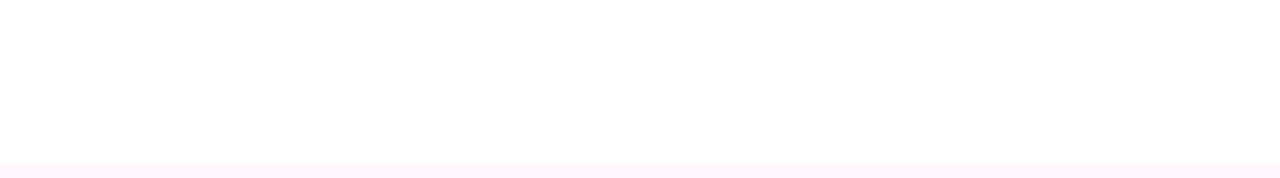
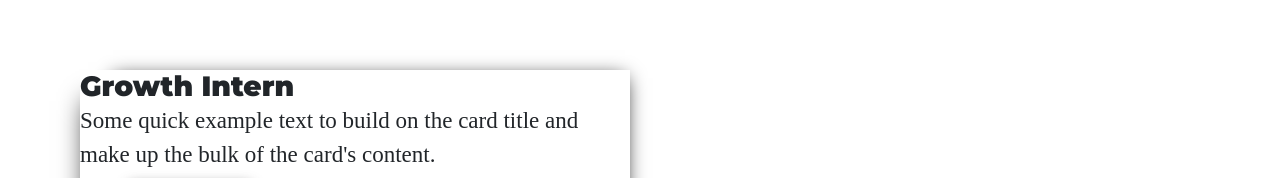
Before and after one commit to kshitijjj/Portfolio, a React (Create React App) app in the folder portfolio/: page / in a window 1280 px wide. Shown: the part 2617-2795 px from the top of the page. Built offline with nearby package versions, Linux system fonts and the light colour scheme.

Commit message:
updated index.js

```diff
--- a/portfolio/src/Components/Experience.jsx
+++ b/portfolio/src/Components/Experience.jsx
@@ -2,10 +2,21 @@ import React from 'react';
 import Cards from "./Cards";
 import AOS from "aos";
 import "aos/dist/aos.css";
+import ExperienceCard from './Experience_Card';
 
 function Experience(props){
-    return (
-        <div className='main3' id="experiences">
+    return(
+        <>
+        <ExperienceCard/>
+        </>
+    );
+    }
+export default Experience;
+
+
+
+
+    /*   {/* div className='main3' id="experiences">
           <div className='exp'>
           <p id='p1' data-aos='fade-down' > My previous</p>
           <h1 id='p3' data-aos='fade-down' > work experience<span id='p2'> includes</span></h1>
@@ -22,8 +33,4 @@ function Experience(props){
 
 
           </div>
-        </div>
-
-    );
-    }
-export default Experience;
+      </div> */
--- /dev/null
+++ b/portfolio/src/Components/Experience_Card.jsx
@@ -0,0 +1,20 @@
+import React from 'react';
+
+function ExperienceCard (){
+    return (
+        <div  className='experience_card'>
+                <div data-aos='fade-right' class="exp_card" style={{boxShadow: "-11px 12px 26px -19px black, 14px -11px 19px -19px black",height:"263px",marginTop:"80px"}}>
+                {/* <img src="./images/drum.gif" class="card-img-top" alt="..."/> */}
+                <div class="card-body_exp">
+                 <h5 class="card-title">Growth Intern</h5>
+                 <p class="card-text">Some quick example text to build on the card title and make up the bulk of the card's content.</p>
+                 <div className='link'>
+                  <a id='btn1' target='_blank' class="btn4">Go somewhere</a>
+                </div>
+                </div>
+             </div>
+            </div>
+    );
+}
+
+export default ExperienceCard;
--- a/portfolio/src/index.css
+++ b/portfolio/src/index.css
@@ -345,6 +345,12 @@ para2-rest lines
 }
 
 /*Experience CSS*/
+
+.exp_card{
+  width: 550px;
+  height: 300px;
+  margin-left: 80px;
+}
 
 #time{
   margin-left: 19px;
```
Lines whose indentation alone changed are shown as unchanged.
